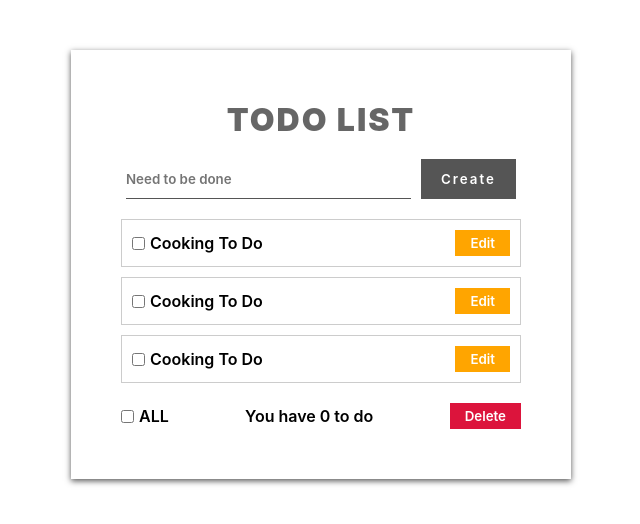
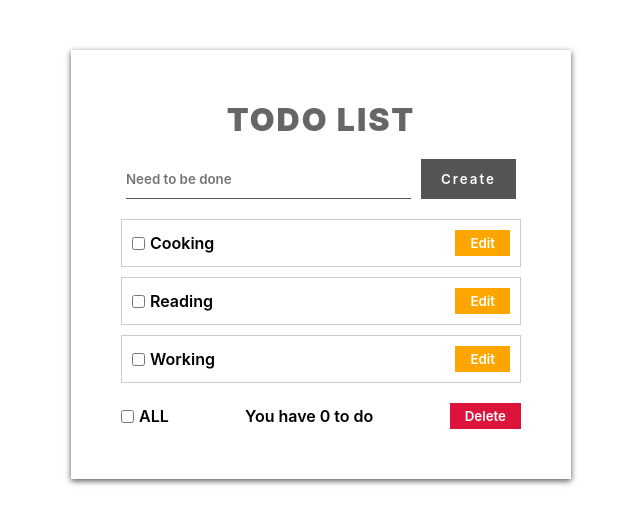
Before and after one commit to OerdBej/contextual-todo, a React (Create React App) app: page / in a window 1280 px wide. Shown: the top 524 px of the page, without its empty margins (319-959 px from the left). Built offline with nearby package versions, Linux system fonts and the light colour scheme.

Commit message:
mapping throgh the data structure item and displaying it to the listItem component

```diff
--- a/src/components/DataProvider.js
+++ b/src/components/DataProvider.js
@@ -1,5 +1,5 @@
 import React from "react";
-import { useState, useEffect, createContext } from "react";
+import { useState, createContext } from "react";
 
 export const DataContext = createContext();
 
--- a/src/components/List.js
+++ b/src/components/List.js
@@ -1,12 +1,14 @@
-import React from "react";
+import React, { useContext } from "react";
 import ListItem from "./ListItem";
+import { DataContext } from "./DataProvider";
 
 const List = () => {
+  const [todo, setTodo] = useContext(DataContext);
   return (
     <ul>
-      <ListItem />
-      <ListItem />
-      <ListItem />
+      {todo.map((todo, index) => (
+        <ListItem todo={todo} key={index} id={index} />
+      ))}
     </ul>
   );
 };
--- a/src/components/ListItem.js
+++ b/src/components/ListItem.js
@@ -1,12 +1,12 @@
 import React from "react";
 
-const ListItem = () => {
+const ListItem = (props) => {
   return (
     <div>
       <li>
-        <label htmlFor=''>
-          <input type='checkbox' id='' />
-          Cooking to do
+        <label htmlFor={props.id}>
+          <input type='checkbox' id={props.id} />
+          {props.todo.name}
         </label>
         <button>Edit</button>
       </li>
--- a/src/index.js
+++ b/src/index.js
@@ -4,8 +4,4 @@ import "./index.css";
 import App from "./App";
 
 const root = ReactDOM.createRoot(document.getElementById("root"));
-root.render(
-  <React.StrictMode>
-    <App />
-  </React.StrictMode>
-);
+root.render(<App />);
```
